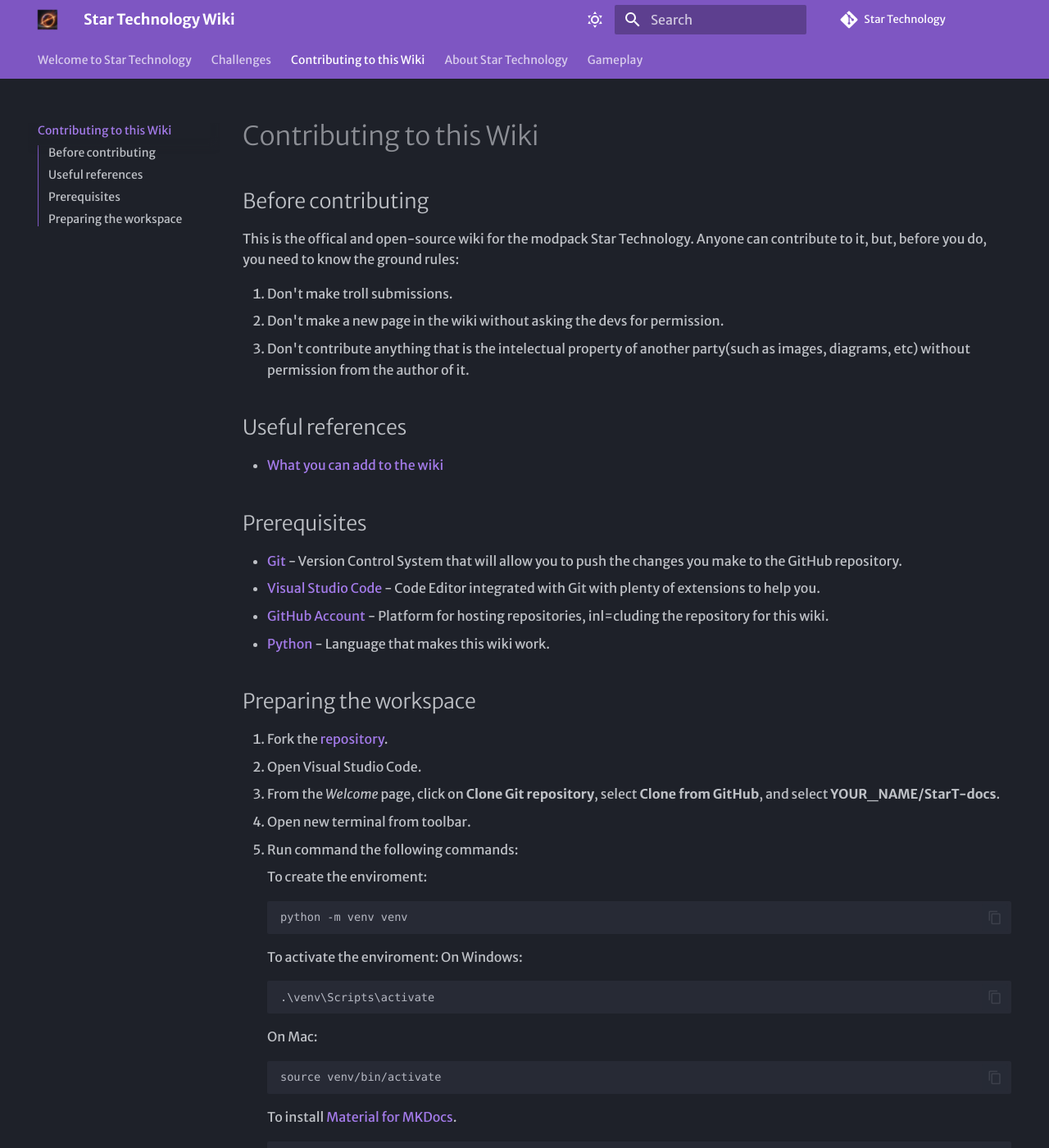
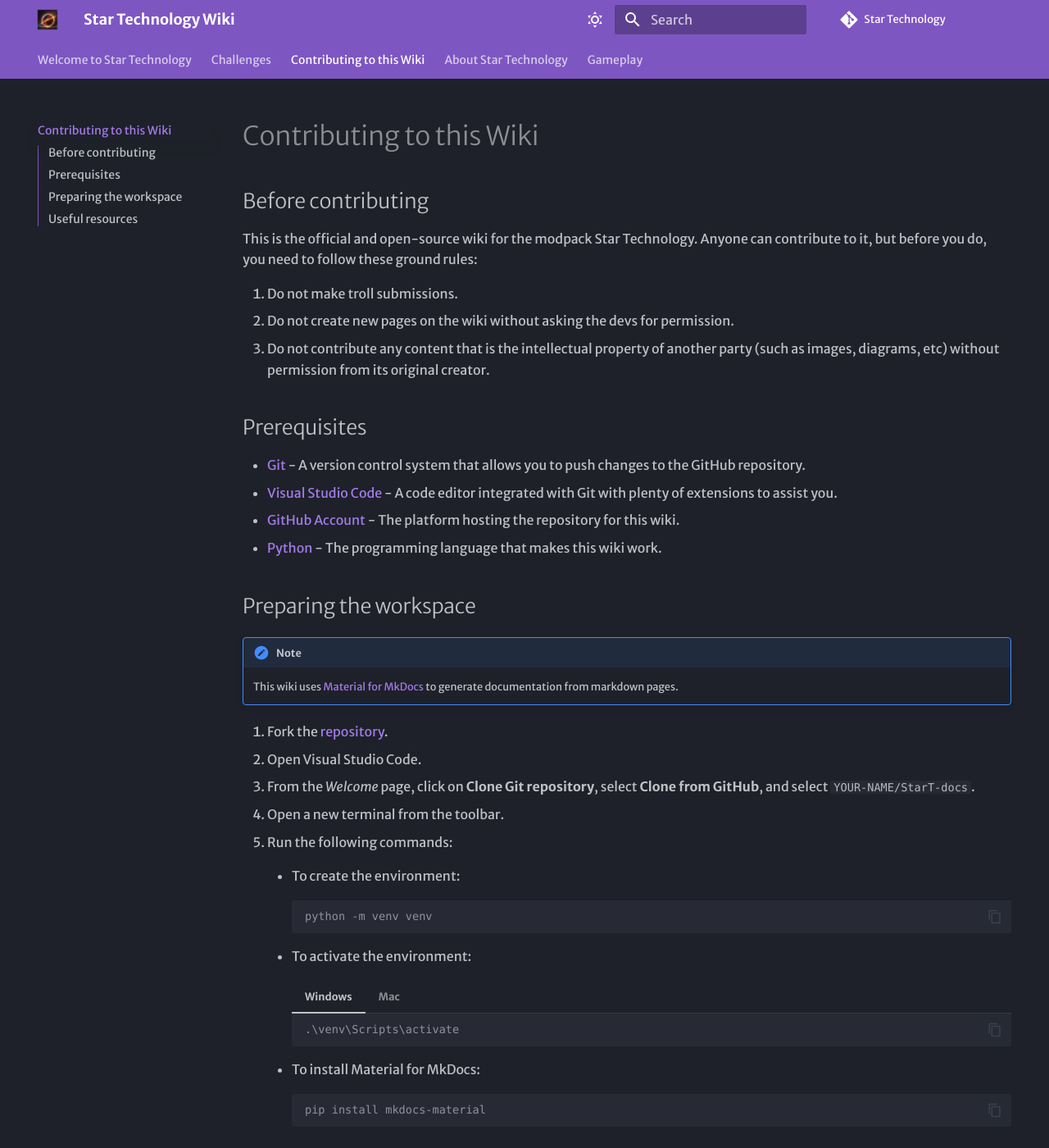
Before and after one commit to zacharytam-0411/StarT-docs, an MkDocs documentation site: the page built from docs/Contributing to This Wiki.md, in a window 1280 px wide and 1400 px high. Shown: the whole window at 82% size. Built offline with MkDocs 1.6.1 and Material for MkDocs 9.7.7, drawn with Linux system fonts in a browser that asks for light colours; some web fonts are replaced; comment, search, counter and statistics services are not loaded; some of the changed text lies outside the part shown.

Commit message:
Updated contributions page

````diff
--- a/docs/Contributing to This Wiki.md
+++ b/docs/Contributing to This Wiki.md
@@ -1,51 +1,65 @@
 # Contributing to this Wiki
 
 ## Before contributing
-This is the offical and open-source wiki for the modpack Star Technology. Anyone can contribute to it, but, before you do, you need to know the ground rules:
 
-1. Don't make troll submissions.
-2. Don't make a new page in the wiki without asking the devs for permission.
-3. Don't contribute anything that is the intelectual property of another party(such as images, diagrams, etc) without permission from the author of it.
+This is the official and open-source wiki for the modpack Star Technology. Anyone can contribute to it, but before you do, you need to follow these ground rules:
 
-## Useful references
-- [What you can add to the wiki](https://squidfunk.github.io/mkdocs-material/reference/)
+1. Do not make troll submissions.
+2. Do not create new pages on the wiki without asking the devs for permission.
+3. Do not contribute any content that is the intellectual property of another party (such as images, diagrams, etc) without permission from its original creator.
 
 ## Prerequisites
-- [Git](https://git-scm.com/downloads) - Version Control System that will allow you to push the changes you make to the GitHub repository.
-- [Visual Studio Code](https://code.visualstudio.com/download) - Code Editor integrated with Git with plenty of extensions to help you.
-- [GitHub Account](https://github.com/) - Platform for hosting repositories, inl=cluding the repository for this wiki.
-- [Python](https://www.python.org/downloads/) - Language that makes this wiki work.
+
+- [Git](https://git-scm.com/downloads) - A version control system that allows you to push changes to the GitHub repository.
+- [Visual Studio Code](https://code.visualstudio.com/download) - A code editor integrated with Git with plenty of extensions to assist you.
+- [GitHub Account](https://github.com/) - The platform hosting the repository for this wiki.
+- [Python](https://www.python.org/downloads/) - The programming language that makes this wiki work.
 
 ## Preparing the workspace
 
+!!! Note
+    This wiki uses [Material for MkDocs](https://squidfunk.github.io/mkdocs-material/) to generate documentation from markdown pages.
+
 1. Fork the [repository](https://github.com/trulyno/StarT-docs).
 2. Open Visual Studio Code.
-3. From the *Welcome* page, click on **Clone Git repository**, select **Clone from GitHub**, and select **YOUR_NAME/StarT-docs**.
-4. Open new terminal from toolbar.
-5. Run command the following commands:
+3. From the *Welcome* page, click on **Clone Git repository**, select **Clone from GitHub**, and select `YOUR-NAME/StarT-docs`.
+4. Open a new terminal from the toolbar.
+5. Run the following commands:
 
-    To create the enviroment:
+    - To create the environment:
+
+        ```console
+        python -m venv venv
+        ```
+
+    - To activate the environment:
+
+        === "Windows"
+
+            ```console
+            .\venv\Scripts\activate
+            ```
+
+        === "Mac"
+
+            ```console
+            source venv/bin/activate
+            ```
+
+    - To install Material for MkDocs:
+
+        ```console
+        pip install mkdocs-material
+        ```
+
+6. Run this command to launch the app:
+    ```console
+    mkdocs serve
     ```
-    python -m venv venv
-    ```
-    To activate the enviroment:
-     On Windows:
-    ```
-    .\venv\Scripts\activate
-    ```
-    On Mac:
-    ```
-    source venv/bin/activate
-    ```
-    To install [Material for MKDocs](https://squidfunk.github.io/mkdocs-material/).
-    ```
-    pip install mkdocs-material
-    ```
+    You can now access your local wiki copy at [http://127.0.0.1:8000/](http://127.0.0.1:8000/), and any changes you make will be reflected in the browser automatically. To stop the app, press `Ctrl+C` in the terminal.
+7. Once you are finished making changes, commit them and open a pull request to the main repository.
 
-6. Run command to launch the app:
-```
-mkdocs serve
-```
-7. You can now make changes and it'll automatically update at [http://127.0.0.1:8000/](http://127.0.0.1:8000/).
-8. When you want to stop the app, go in the terminal and run Ctrl+C.
-9. Commit your changes and open a pull request to the main repository.
+## Useful resources
+
+- [Material for MkDocs reference page](https://squidfunk.github.io/mkdocs-material/reference/)
+- GitHub Docs pages for [working with forks](https://docs.github.com/en/pull-requests/collaborating-with-pull-requests/working-with-forks/fork-a-repo) and [creating pull requests](https://docs.github.com/en/pull-requests/collaborating-with-pull-requests/proposing-changes-to-your-work-with-pull-requests/creating-a-pull-request-from-a-fork)
````
